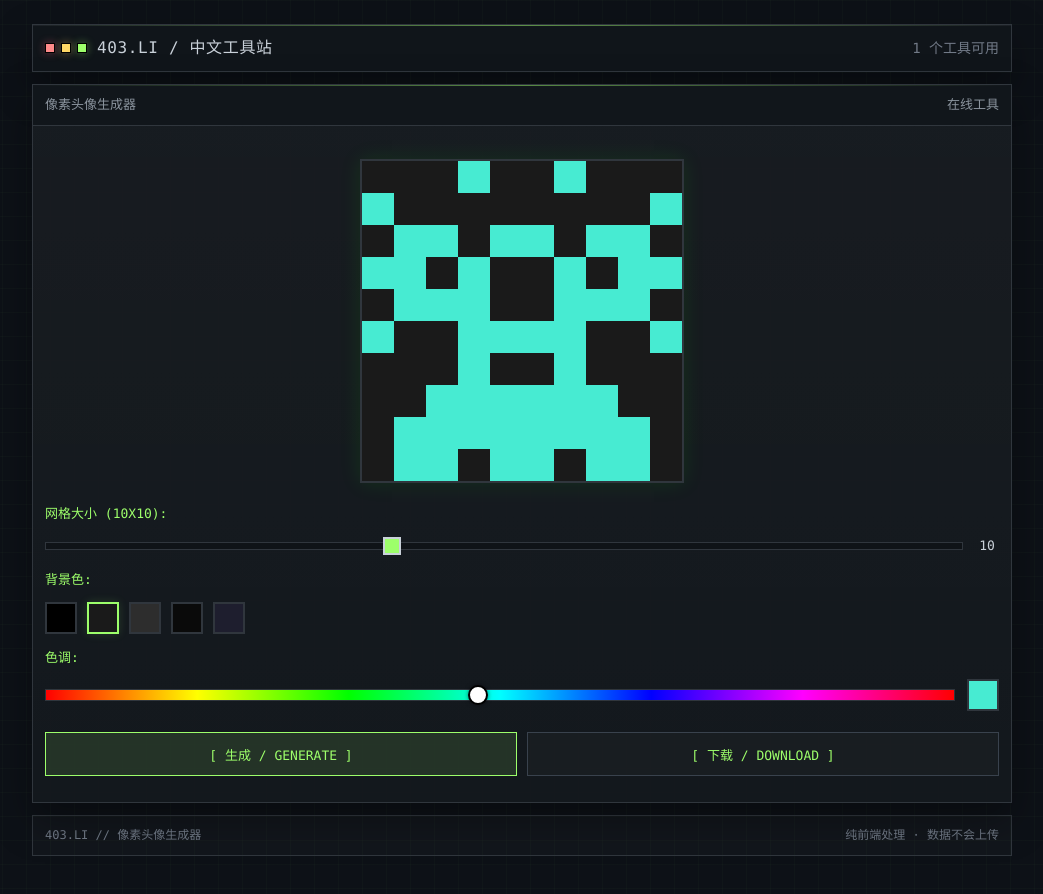
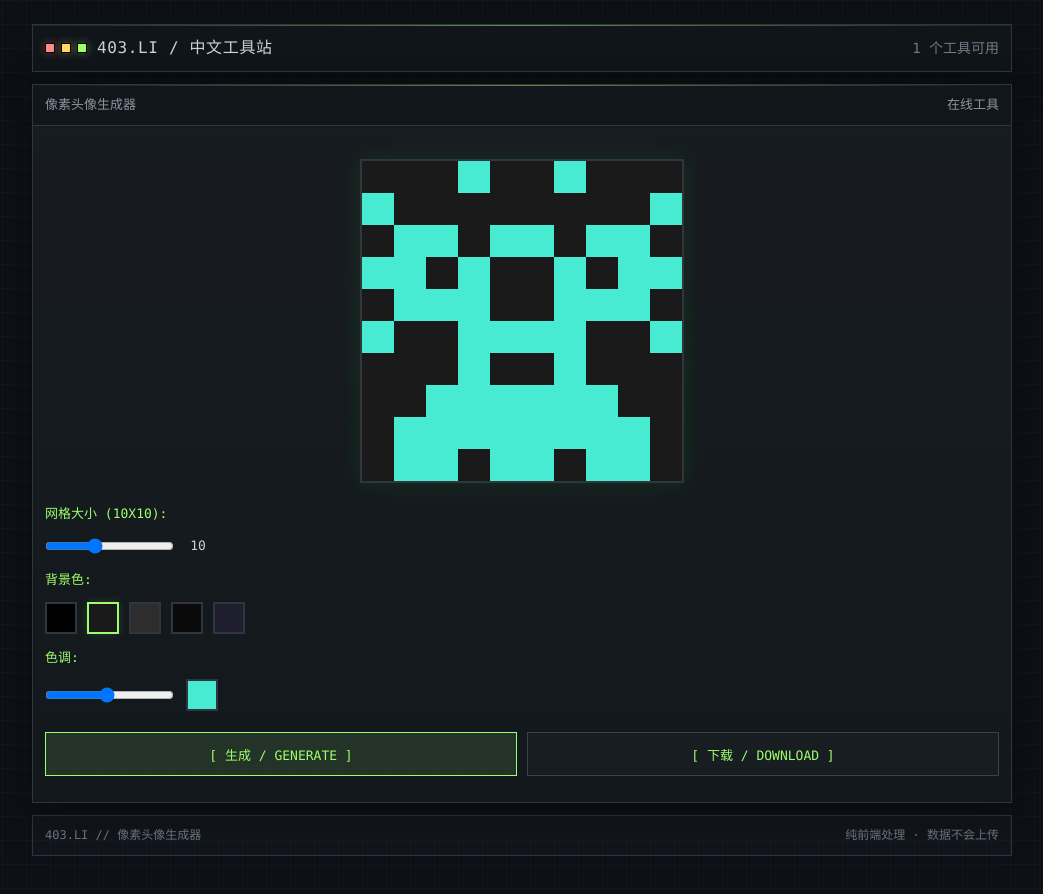
Before and after one commit to Xue-LC/403-li, a Vue app: page /tools/avatar in a window 1280 px wide. Shown: the whole page, without its empty margins (118-1161 px from the left). Built offline with nearby package versions, Linux system fonts and the light colour scheme; a web font is replaced by a local one.

Commit message:
fix(AvatarTool): 修复方块缝隙和滑动条样式
- 使用 Math.floor 确保整数坐标避免缝隙
- 滑动条样式统一为 PasswordTool 同款

```diff
--- a/src/views/tools/AvatarTool.vue
+++ b/src/views/tools/AvatarTool.vue
@@ -31,7 +31,7 @@
                 v-model.number="gridSize"
                 min="4"
                 max="20"
-                class="range-slider"
+                class="range-input"
                 @input="generateAvatar"
               />
               <span class="range-value">{{ gridSize }}</span>
@@ -57,7 +57,7 @@
                 v-model.number="hue"
                 min="0"
                 max="360"
-                class="hue-range"
+                class="range-input hue-input"
                 @input="generateAvatar"
               />
               <div class="hue-preview" :style="{ backgroundColor: `hsl(${hue}, 80%, 60%)` }"></div>
@@ -140,11 +140,16 @@ export default {
         for (let y = 0; y < this.gridSize; y++) {
           // 50% 概率绘制该像素块
           if (Math.random() > 0.5) {
+            // 使用整数坐标避免亚像素缝隙
+            const x1 = Math.floor(x * pixelSize)
+            const y1 = Math.floor(y * pixelSize)
+            const x2 = Math.floor((this.gridSize - 1 - x) * pixelSize)
+            const size = Math.ceil(pixelSize)
+
             // 绘制左半边
-            ctx.fillRect(x * pixelSize, y * pixelSize, pixelSize, pixelSize)
+            ctx.fillRect(x1, y1, size, size)
             // 绘制右半边（镜像对称）
-            const mirrorX = this.gridSize - 1 - x
-            ctx.fillRect(mirrorX * pixelSize, y * pixelSize, pixelSize, pixelSize)
+            ctx.fillRect(x2, y1, size, size)
           }
         }
       }
```
